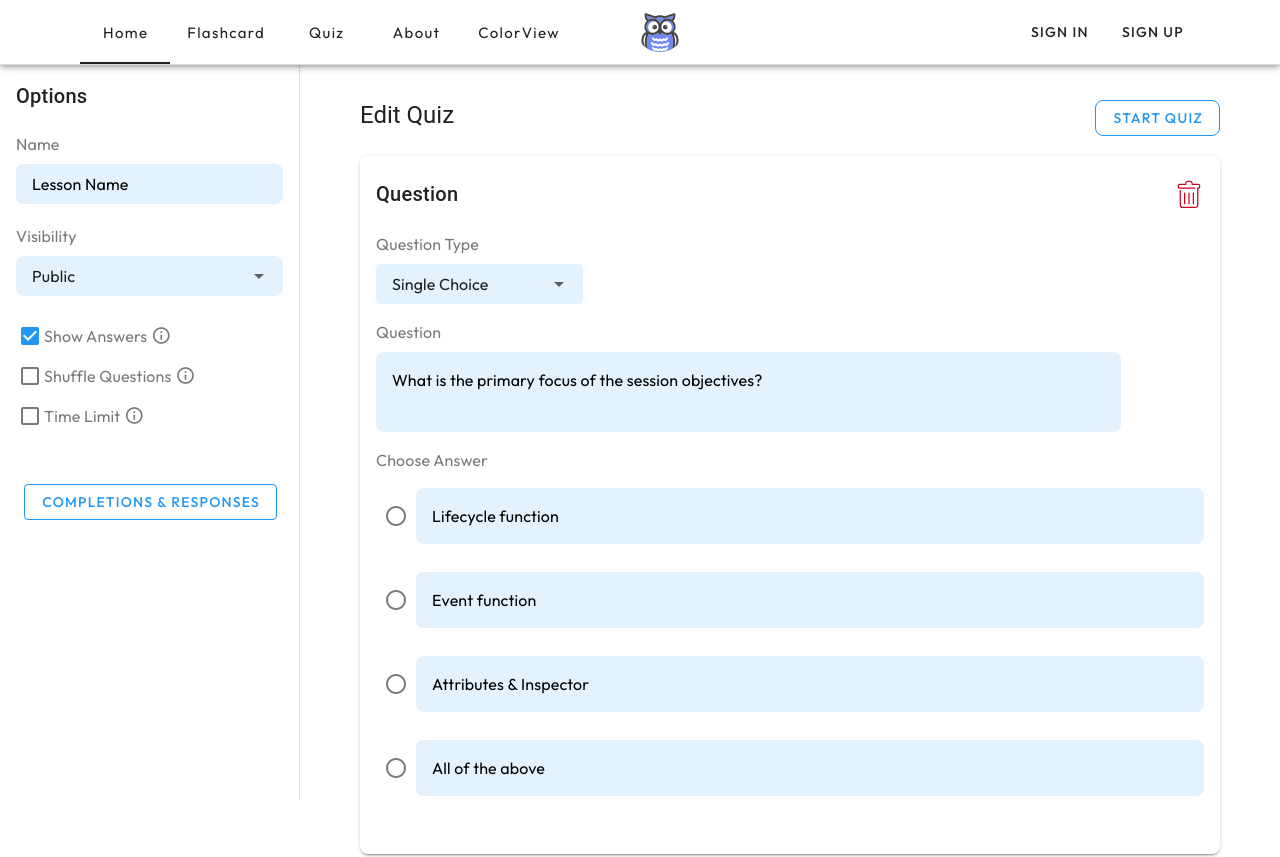
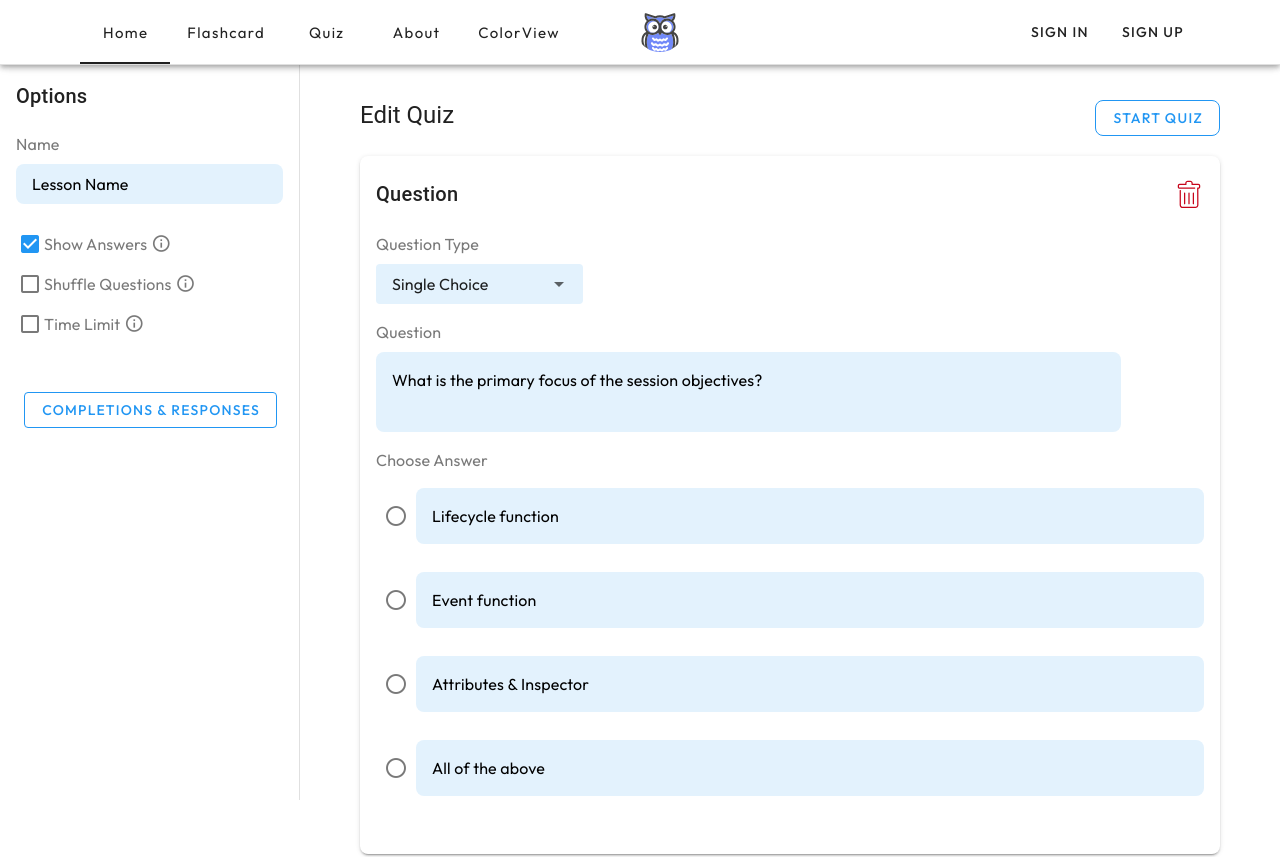
Before and after one commit to CollabStack/Owlmingo-Frontend3, a Nuxt app: page /quiz/review-quiz in a window 1280 px wide. Shown: the top 857 px of the page. Built offline with nearby package versions, Linux system fonts and the light colour scheme.

Commit message:
Quiz Update

```diff
--- a/components/quiz/SideBarQuiz.vue
+++ b/components/quiz/SideBarQuiz.vue
@@ -7,17 +7,6 @@
         <v-label class="mt-5">Name</v-label>
         <v-text-field
             v-model="name"
-            variant="flat"
-            density="compact"
-            hide-details
-            class="mt-2 rounded-lg bg-blue-lighten-5"
-        />
-
-        <!-- Visibility Select -->
-        <v-label class="mt-5">Visibility</v-label>
-        <v-select
-            v-model="visibility"
-            :items="['Public', 'Private']"
             variant="flat"
             density="compact"
             hide-details
@@ -92,7 +81,6 @@ import { ref } from 'vue';
 
 // Reactive State
 const name = ref('Lesson Name');
-const visibility = ref('Public');
 const hour = ref(0);
 const minute = ref(0);
 
@@ -105,9 +93,5 @@ const options = ref([
 </script>
 
 <style scoped>
-.container {
-    display: flex;
-    flex-direction: column;
-    height: 40vh; /* Adjust the height as needed */
-}
+
 </style>
```
